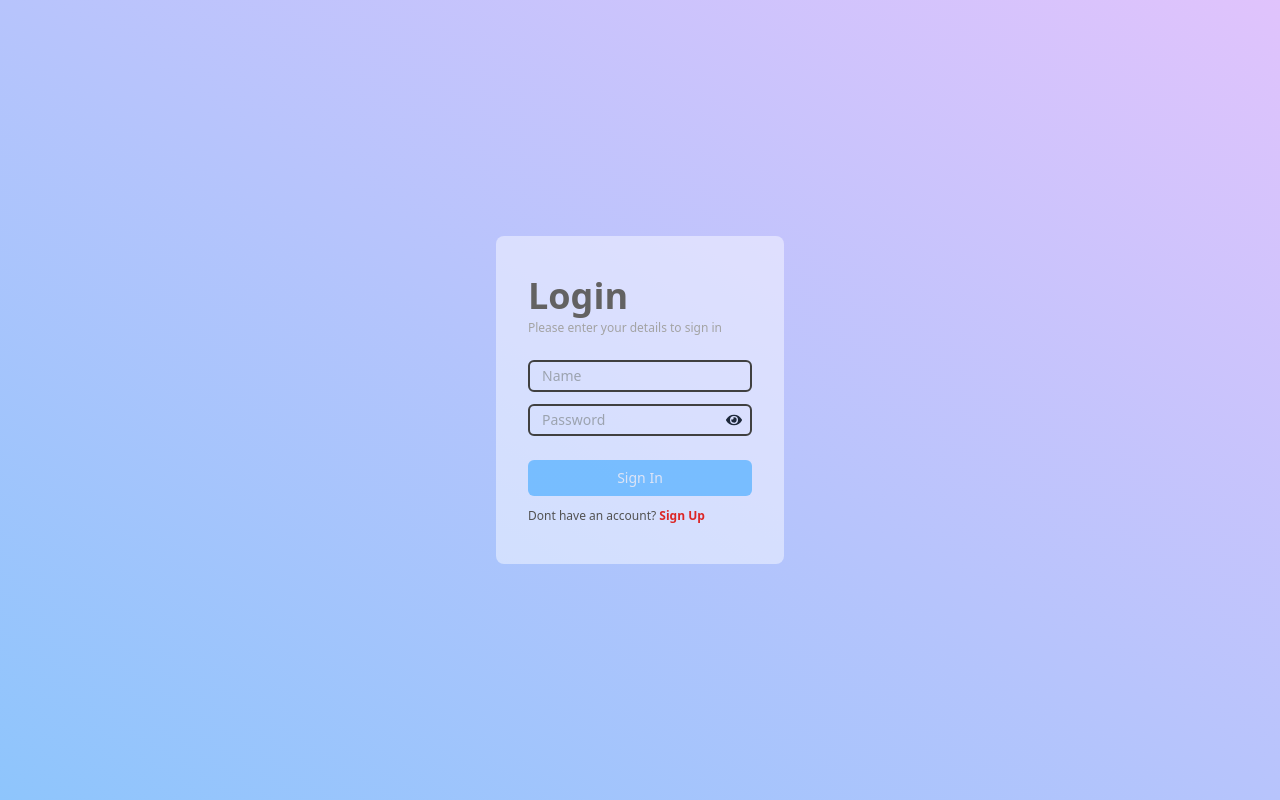
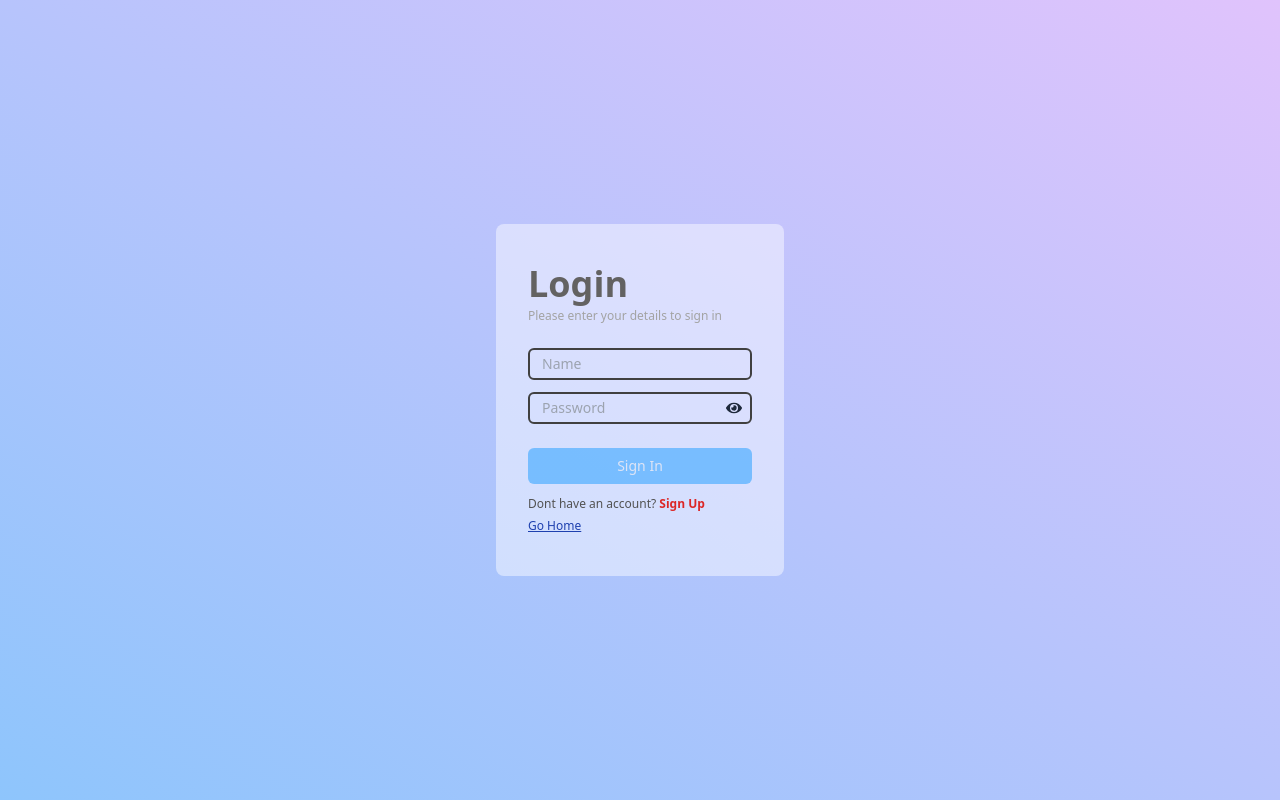
Before and after one commit to osayieseosa/Norbile-Foods, a React (Create React App) app: page /login in a window 1280 px wide. Built offline with nearby package versions, Linux system fonts and the light colour scheme; no server answers.

Commit message:
navigation fixes

```diff
--- a/src/SignIn.jsx
+++ b/src/SignIn.jsx
@@ -138,6 +138,9 @@ const SignIn = () => {
             Sign Up
           </Link>
         </p>
+        <Link to="/" className="text-xs font-light underline text-blue-800">
+          Go Home
+        </Link>
       </div>
     </div>
   );
```
